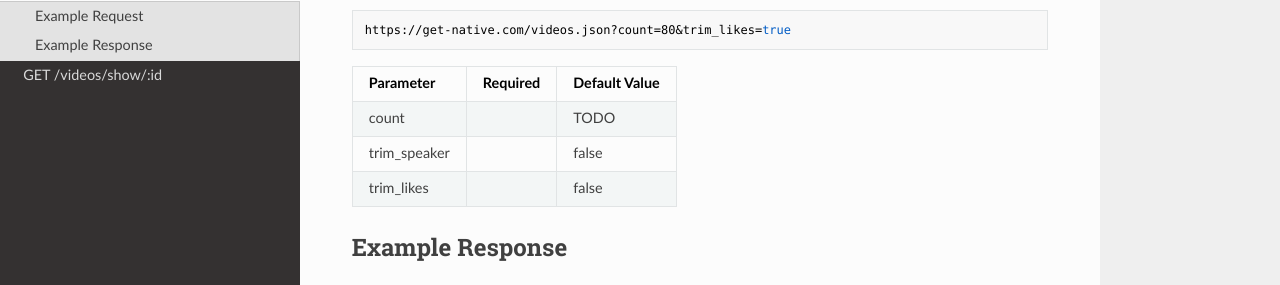
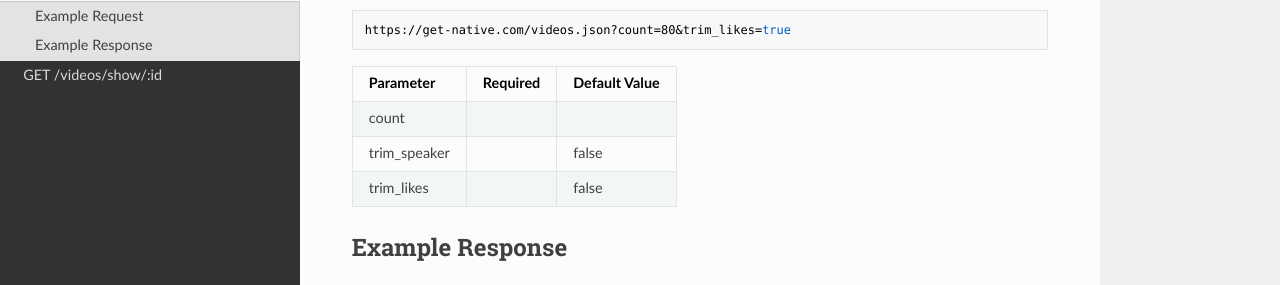
Before and after one commit to hank-ehly/get-native.com, an MkDocs documentation site: the page built from docs/get_videos.md, in a window 1280 px wide and 900 px high. Shown: the part 254-539 px from the top of the window. Built offline with MkDocs 1.6.1, drawn with Linux system fonts in a browser that asks for light colours; nearby versions of some CDN libraries; old or Windows-style settings are respelled for this version of MkDocs.

Commit message:
Remove default 'count' value from GET /videos

```diff
--- a/docs/get_videos.md
+++ b/docs/get_videos.md
@@ -10,7 +10,7 @@ https://get-native.com/videos.json?count=80&trim_likes=true
 
 | Parameter    | Required | Default Value |
 |--------------|----------|---------------|
-| count        |          | TODO          |
+| count        |          |               |
 | trim_speaker |          | false         |
 | trim_likes   |          | false         |
 
```
